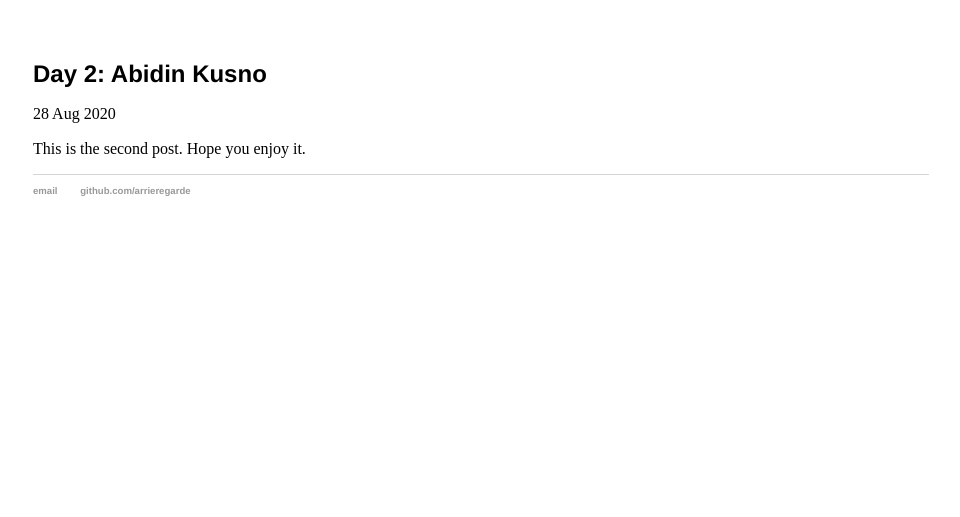
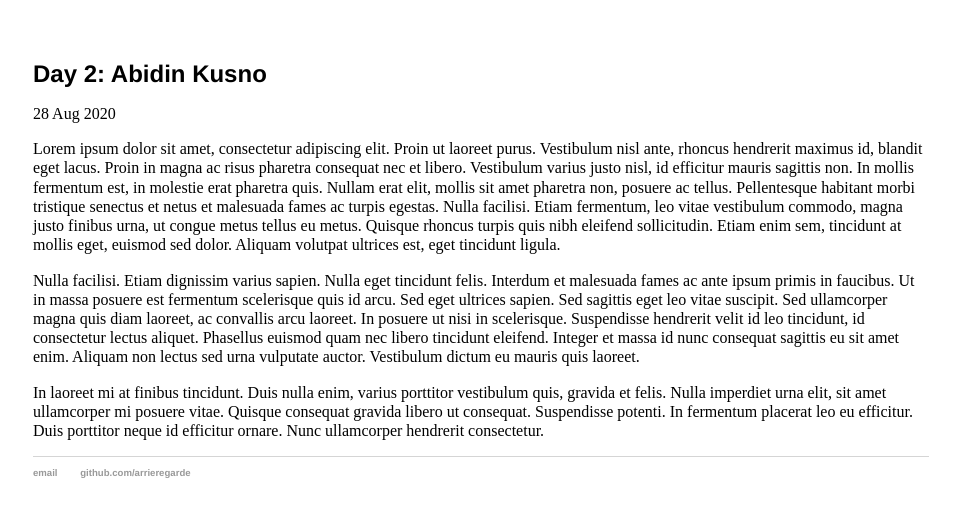
Before and after one commit to arrieregarde/arrieregarde.github.io, a Jekyll site: the page built from _posts/2020-08-28-Day-2.md, in a window 1280 px wide. Shown: the top 517 px of the page, without its empty margins (159-1119 px from the left). Built offline with Jekyll 4.4.1, drawn with Linux system fonts in a browser that asks for light colours.

Commit message:
Update 2020-08-28-Day-2.md

```diff
--- a/_posts/2020-08-28-Day-2.md
+++ b/_posts/2020-08-28-Day-2.md
@@ -3,4 +3,8 @@
 title: "Day 2: Abidin Kusno"
 date: 2020-08-28
 ---
-This is the second post. Hope you enjoy it.
+Lorem ipsum dolor sit amet, consectetur adipiscing elit. Proin ut laoreet purus. Vestibulum nisl ante, rhoncus hendrerit maximus id, blandit eget lacus. Proin in magna ac risus pharetra consequat nec et libero. Vestibulum varius justo nisl, id efficitur mauris sagittis non. In mollis fermentum est, in molestie erat pharetra quis. Nullam erat elit, mollis sit amet pharetra non, posuere ac tellus. Pellentesque habitant morbi tristique senectus et netus et malesuada fames ac turpis egestas. Nulla facilisi. Etiam fermentum, leo vitae vestibulum commodo, magna justo finibus urna, ut congue metus tellus eu metus. Quisque rhoncus turpis quis nibh eleifend sollicitudin. Etiam enim sem, tincidunt at mollis eget, euismod sed dolor. Aliquam volutpat ultrices est, eget tincidunt ligula.
+
+Nulla facilisi. Etiam dignissim varius sapien. Nulla eget tincidunt felis. Interdum et malesuada fames ac ante ipsum primis in faucibus. Ut in massa posuere est fermentum scelerisque quis id arcu. Sed eget ultrices sapien. Sed sagittis eget leo vitae suscipit. Sed ullamcorper magna quis diam laoreet, ac convallis arcu laoreet. In posuere ut nisi in scelerisque. Suspendisse hendrerit velit id leo tincidunt, id consectetur lectus aliquet. Phasellus euismod quam nec libero tincidunt eleifend. Integer et massa id nunc consequat sagittis eu sit amet enim. Aliquam non lectus sed urna vulputate auctor. Vestibulum dictum eu mauris quis laoreet.
+
+In laoreet mi at finibus tincidunt. Duis nulla enim, varius porttitor vestibulum quis, gravida et felis. Nulla imperdiet urna elit, sit amet ullamcorper mi posuere vitae. Quisque consequat gravida libero ut consequat. Suspendisse potenti. In fermentum placerat leo eu efficitur. Duis porttitor neque id efficitur ornare. Nunc ullamcorper hendrerit consectetur.
```
